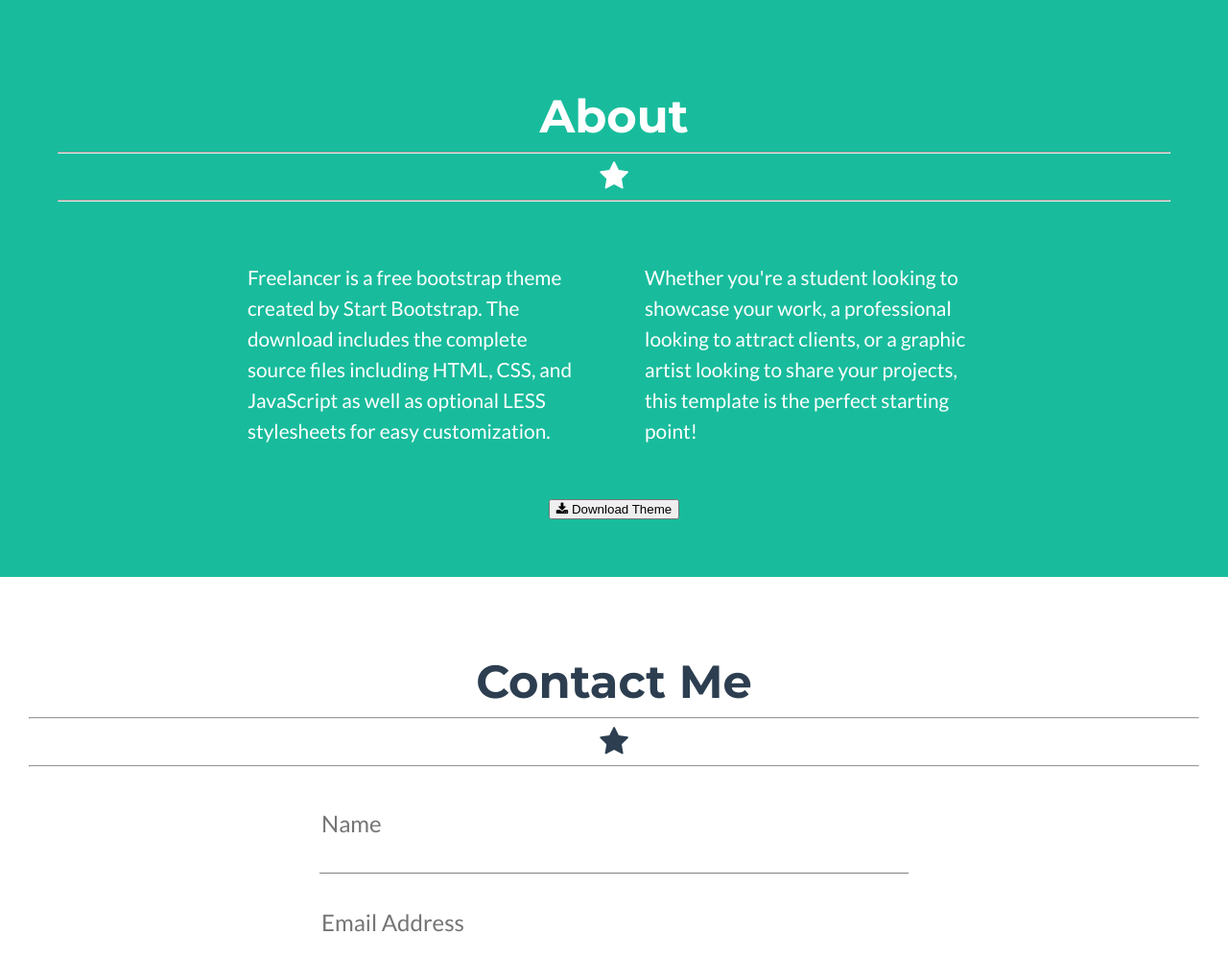
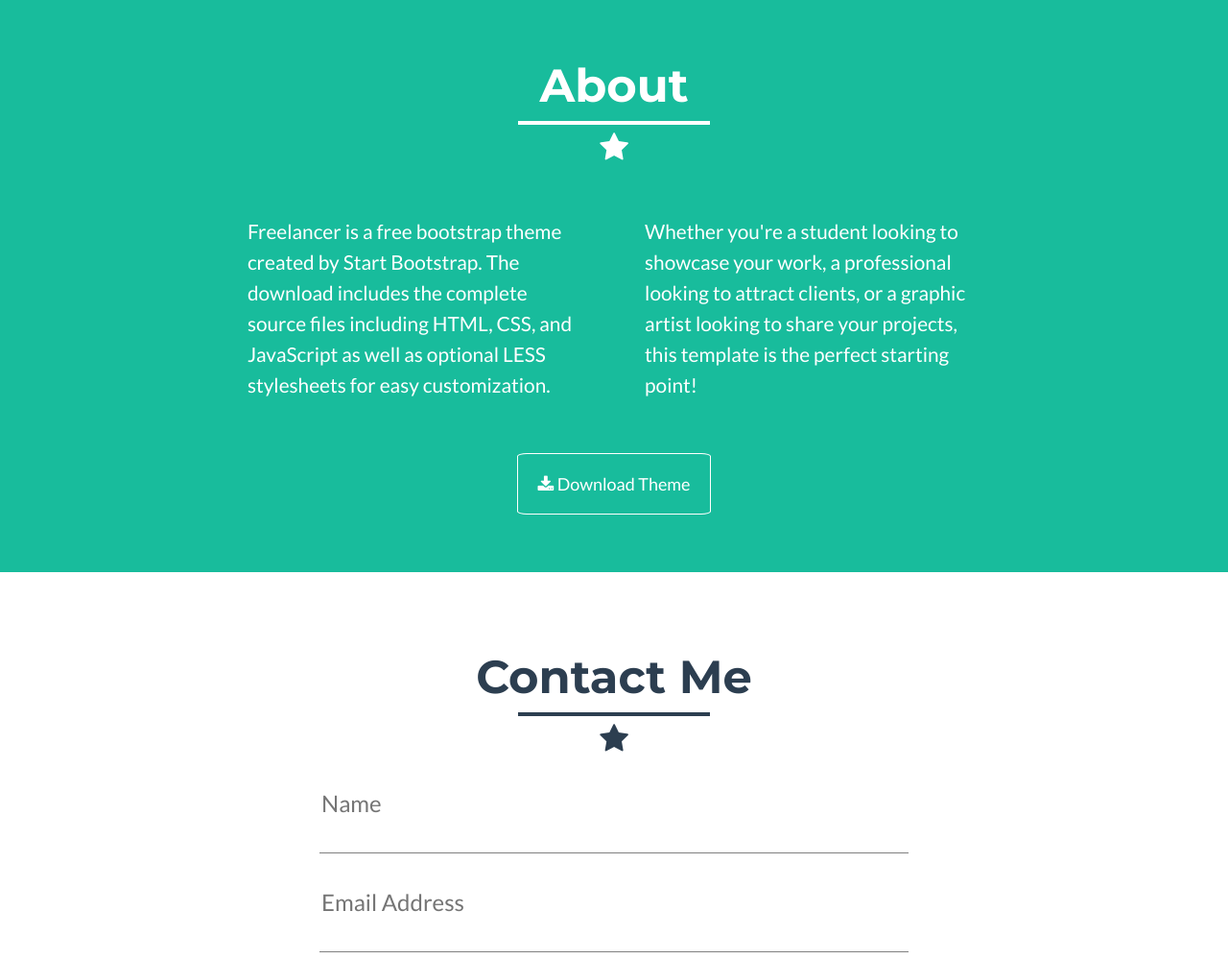
Before and after one commit to scarlett07/freelancer-master, a plain HTML site: page index.html in a window 1280 px wide. Shown: the part 1680-2679 px from the top of the page at 96% size. Drawn offline with Linux system fonts and the light colour scheme.

Commit message:
Modificando boton e iconos

```diff
--- a/css/main.css
+++ b/css/main.css
@@ -50,7 +50,26 @@
   width: 33px;
   height: 33px;
 }
-input[type=submit]{
+button[type=button]{
+  background-color: #18BC9C;
+  padding: 20px;
+  color: white;
+  border: 1px solid white;
+  border-radius: 5%;
+  font-family: 'Lato', sans-serif;
+  font-size: large;
+}
+
+hr{
+  width: 200px;
+  height: 4px;
+  background-color: white;
+  border: none;
+}
+.icono{
+  background: #2C3E50;
+}
+.button{
   background-color: #18BC9C;
   padding: 20px;
   color: white;
--- a/index.html
+++ b/index.html
@@ -26,15 +26,13 @@
         <h1>START BOOTSTRAP</h1>
         <hr>
         <i class="fa fa-star fa-2x" aria-hidden="true"></i>
-        <hr>
         <h4>Web Developer - Graphic Artist - User Experience Designer</h4>
       </div>
     </section>
     <section class="section-portafolio"> <!--Segunda Sección de la página-->
       <h1 class="font-title text-uppercase">Portafolio</h1>
-      <hr>
       <i class="fa fa-star fa-2x" aria-hidden="true"></i>
-      <hr>
+      <hr class="icono">
       <div class="position">
         <img class="imagen"src="assets/images/portfolio/cabin.png" alt="">
         <img class="imagen"src="assets/images/portfolio/cake.png" alt="">
@@ -50,7 +48,6 @@
       <h1 class="font-title">About</h1>
       <hr>
       <i class="fa fa-star fa-2x" aria-hidden="true"></i>
-      <hr>
       <div class="">
         <p class="imagen">Freelancer is a free bootstrap theme created by Start Bootstrap. The download includes the complete source files including HTML, CSS, and JavaScript as well as optional LESS stylesheets for easy customization.</p>
         <p class="imagen">Whether you're a student looking to showcase your work, a professional looking to attract clients, or a graphic artist looking to share your projects, this template is the perfect starting point!</p>
@@ -59,9 +56,8 @@
     </section>
     <section class="section-portafolio">
       <h1 class="font-title">Contact Me</h1> <!--Sección de contacto de la página, aqui esta el formulario-->
-      <hr>
+      <hr class="icono">
       <i class="fa fa-star fa-2x" aria-hidden="true"></i>
-      <hr>
       <form class="">
         <input class="form" type="text" name="" placeholder="Name">
         <br>
@@ -71,7 +67,7 @@
         <br>
         <textarea class="form" type="text" name="" placeholder="Message"></textarea>
         <br>
-        <input type="submit" name="" value="Send">
+        <input class="button" type="submit" name="" value="Send">
       </form>
     </section>
     <footer>
```
